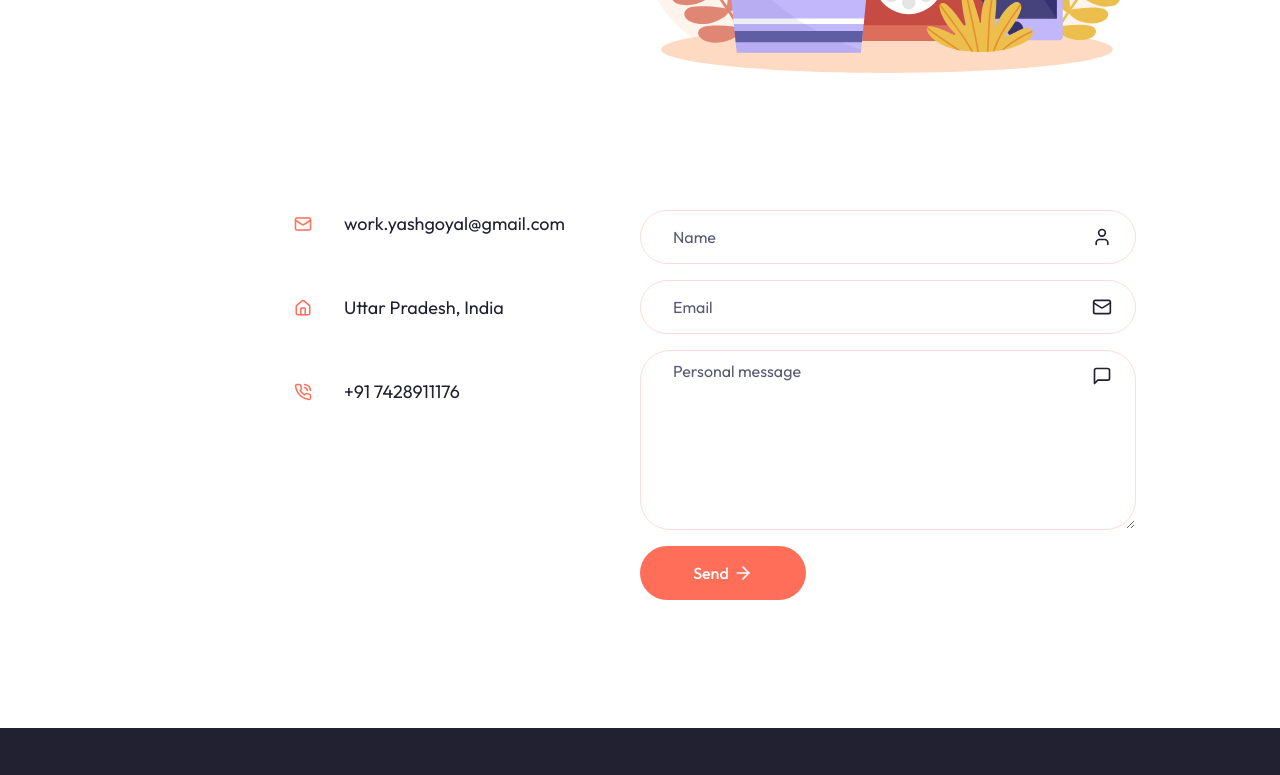
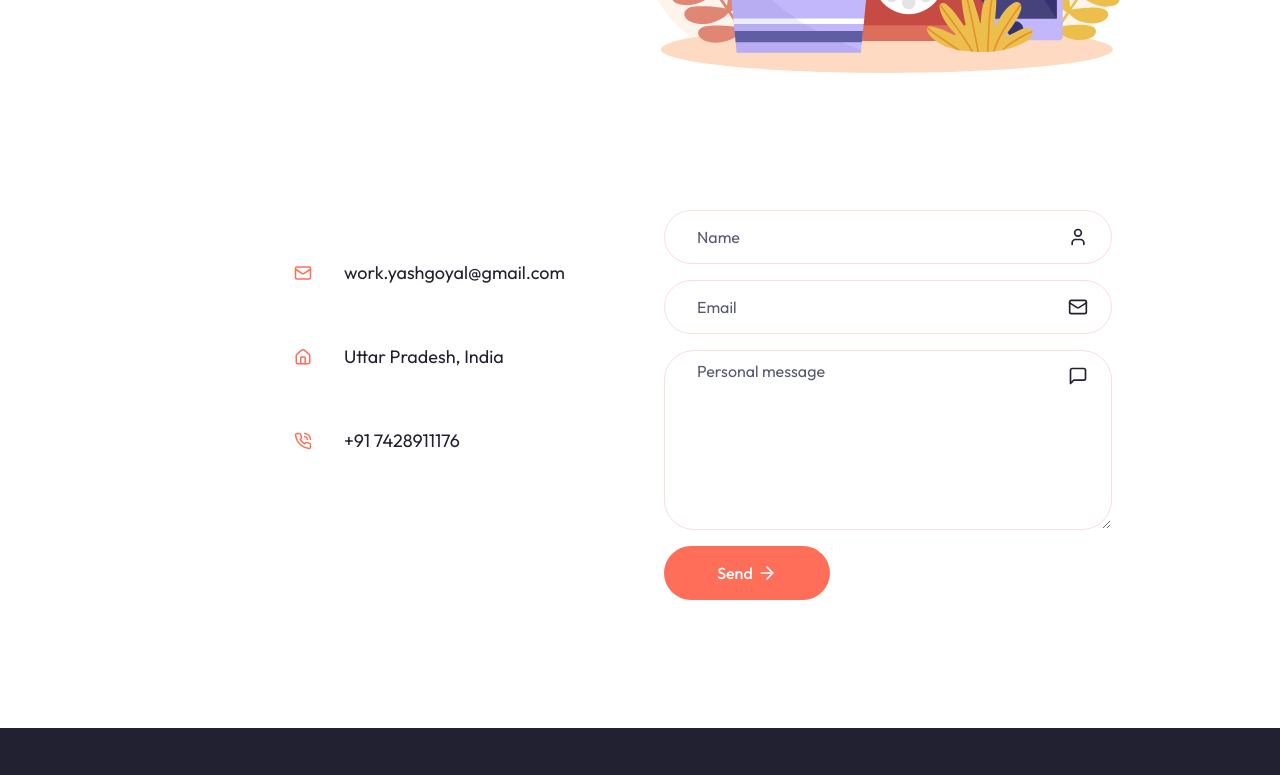
Before and after one commit to iyashgoyal/portfolio, a Next.js app: page /contact in a window 1280 px wide. Shown: the part 454-1229 px from the top of the page. Built offline with nearby package versions, Linux system fonts and the light colour scheme.

Commit message:
alignment

```diff
--- a/app/contact/page.jsx
+++ b/app/contact/page.jsx
@@ -22,9 +22,9 @@ const Contact = () => {
           <div className="hidden lg:flex w-full bg-contact_illustration_light dark:bg-contact_illustration_dark bg-contain bg-top bg-no-repeat"></div>
         </div>
         {/* info texto y formulario */}
-        <div className="grid lg:grid-cols-2 mb-24 lg:mb-32 items-start w-full">
+        <div className="grid lg:grid-cols-2 mb-24 lg:mb-32 items-center w-full gap-y-8">
           {/* info texto */}
-          <div className="flex flex-col gap-y-4 lg:gap-y-14 mb-12 lg:mb-24 text-base lg:text-lg px-4 lg:pl-[150px]">
+          <div className="flex flex-col gap-y-4 lg:gap-y-14 mb-6 lg:mb-24 text-base lg:text-lg items-center lg:items-start px-4 lg:pl-[150px]">
             {/* mail */}
             <div className="flex items-center gap-x-8">
               <MailIcon size={18} className="text-primary" />
@@ -41,7 +41,11 @@ const Contact = () => {
               <div>+91 7428911176</div>
             </div>
           </div>
-          <Form />
+          <div className="w-full flex justify-center">
+            <div className="w-full max-w-md">
+              <Form />
+            </div>
+          </div>
         </div>
       </div>
     </section>
```
